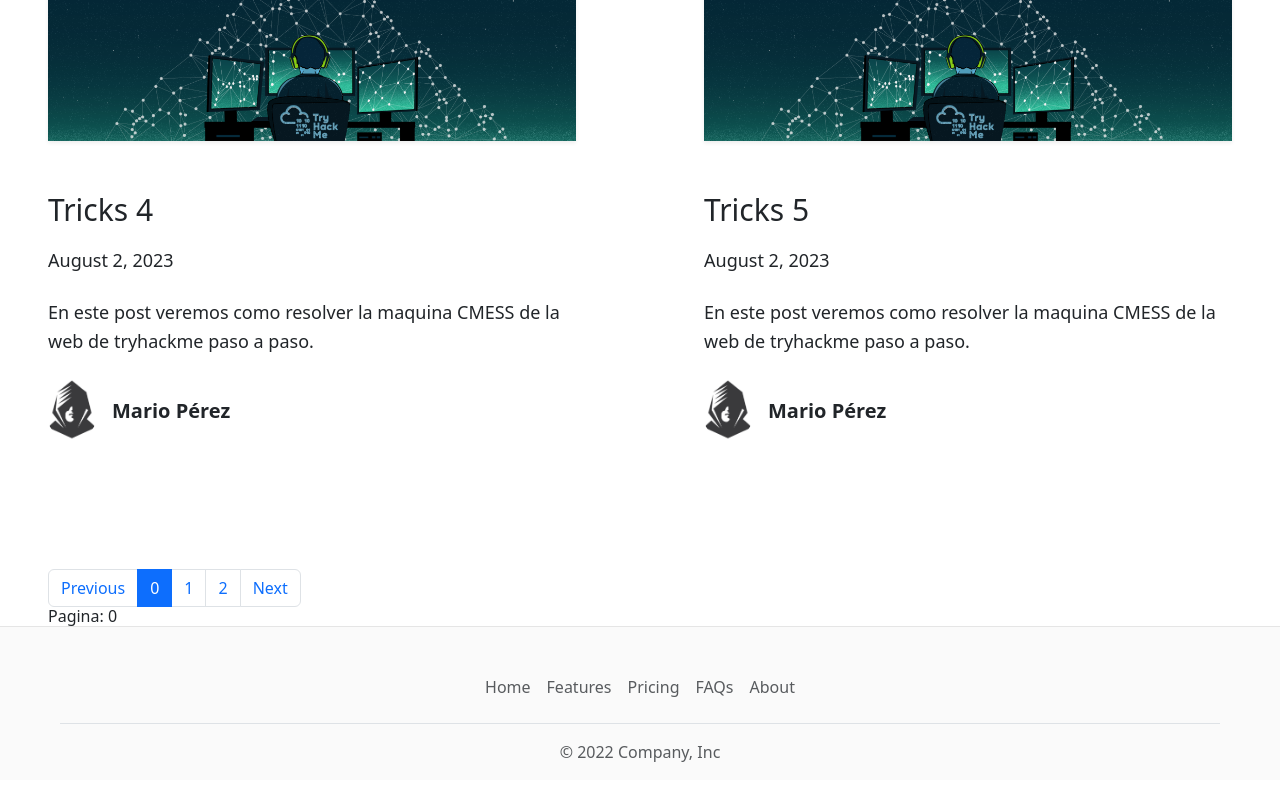
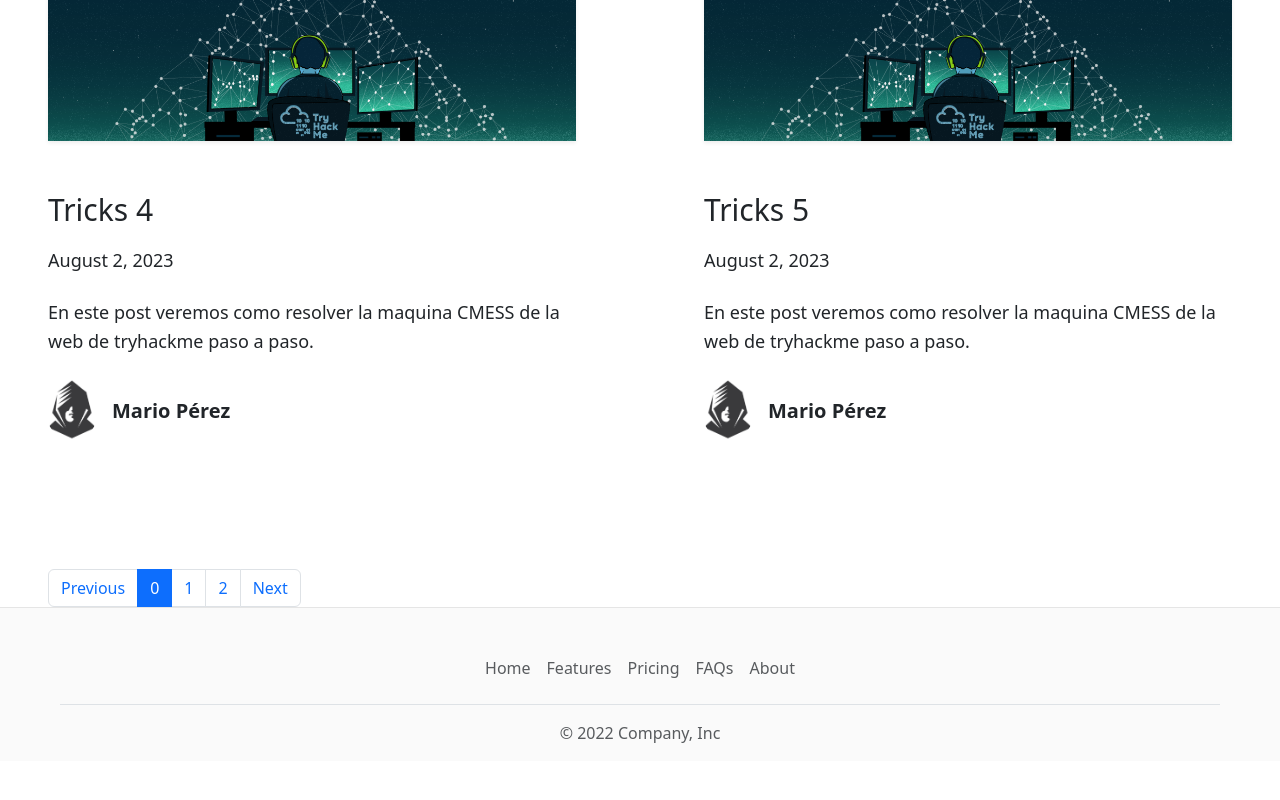
Before and after one commit to marioxd99/CibermasterBlogs, a Next.js app: page / in a window 1280 px wide. Shown: the part 2247-3047 px from the top of the page. Built offline with nearby package versions, Linux system fonts and the light colour scheme.

Commit message:
Delete pag counter message

```diff
--- a/pages/index.tsx
+++ b/pages/index.tsx
@@ -84,7 +84,6 @@ export default function Index({ allPosts }: Props) {
               <li className="page-item"><a className="page-link" style={{cursor: "pointer"}} onClick={nextHandler}>Next</a></li>
             </ul>
           </nav>
-          <h3>Pagina: {currentPage}</h3>
         </Container>
       </Layout>
     </>
```
